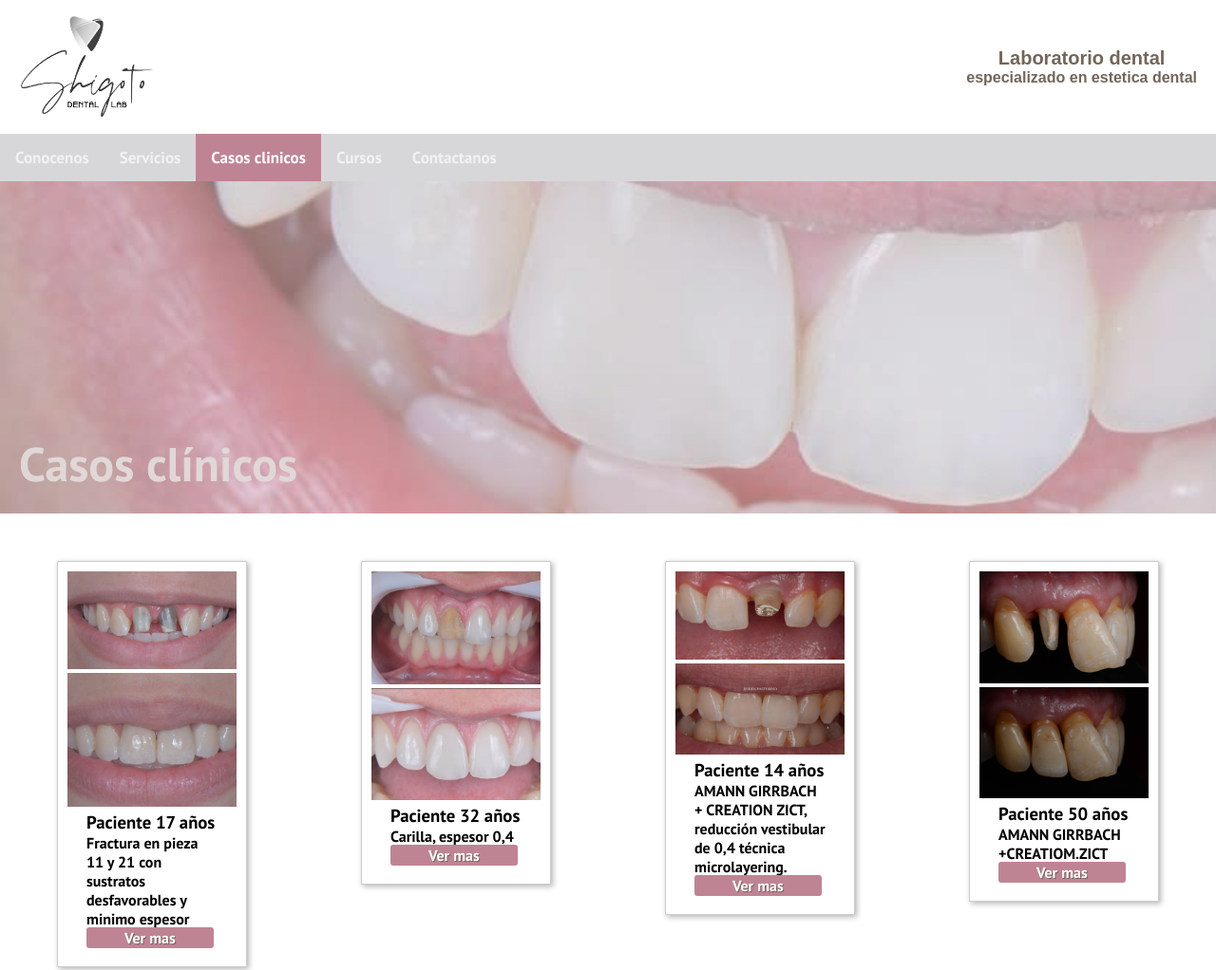
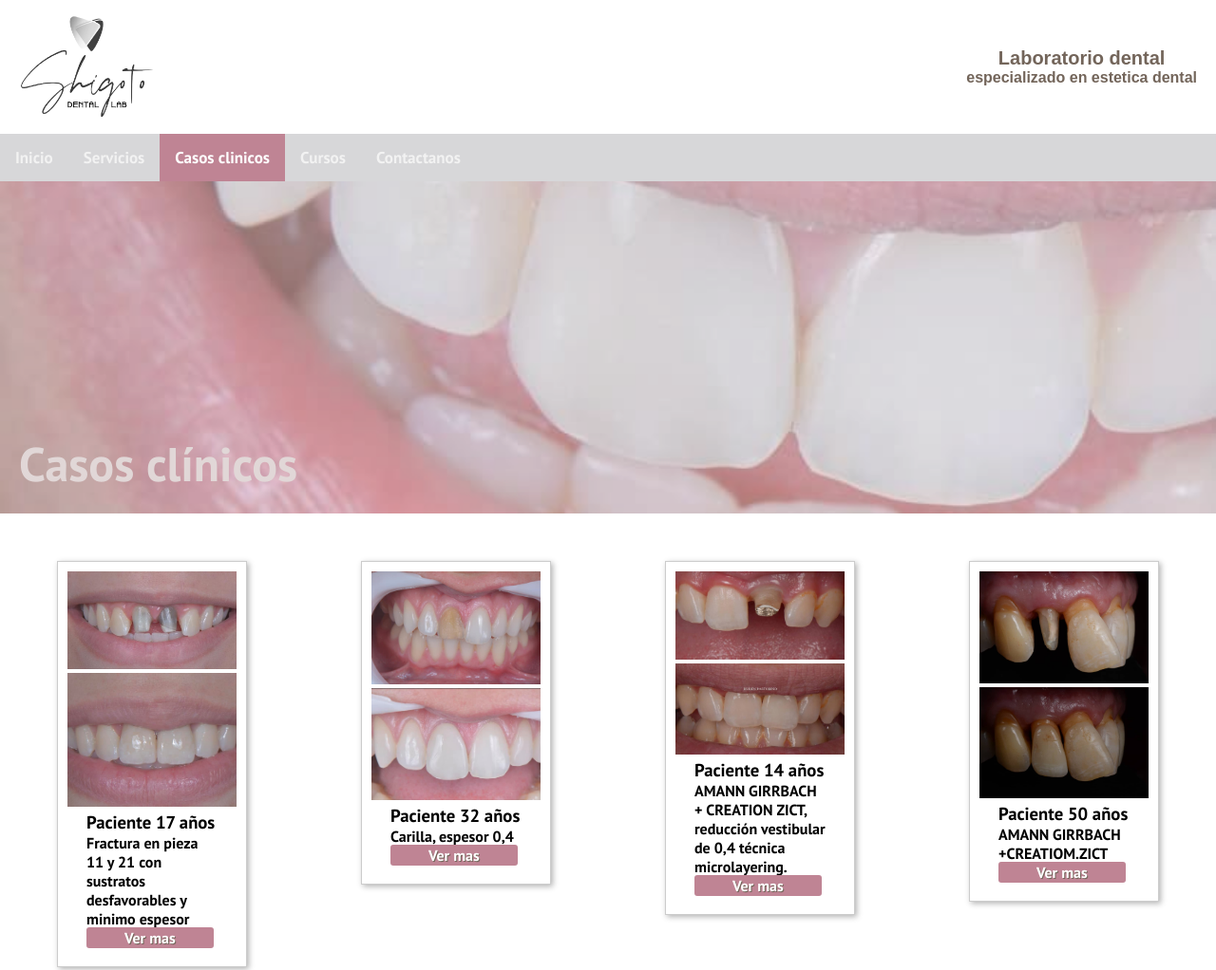
Before and after one commit to luisinatomas/labdental.tomas, a website: page Casos clinicos.html in a window 1280 px wide. Shown: the top 1022 px of the page at 95% size. Drawn offline with Linux system fonts and the light colour scheme; files whose address does not match are found by name.

Commit message:
cambios detalles en el menu

```diff
--- a/Casos clinicos.html
+++ b/Casos clinicos.html
@@ -30,7 +30,7 @@
 		</section>
 
 		<div class="topnav" id="myTopnav">
-			<a href="index.html" >Conocenos</a>
+			<a href="index.html" >Inicio</a>
 			<a href="Servicios.html">Servicios</a>
 			<a href="Casos clinicos.html" class="active">Casos clinicos</a>
 			<a href="Cursos.html">Cursos</a>
```
Also changed, not shown: Cursos.html (+1 -1 lines), Servicios.html (+1 -1 lines).
